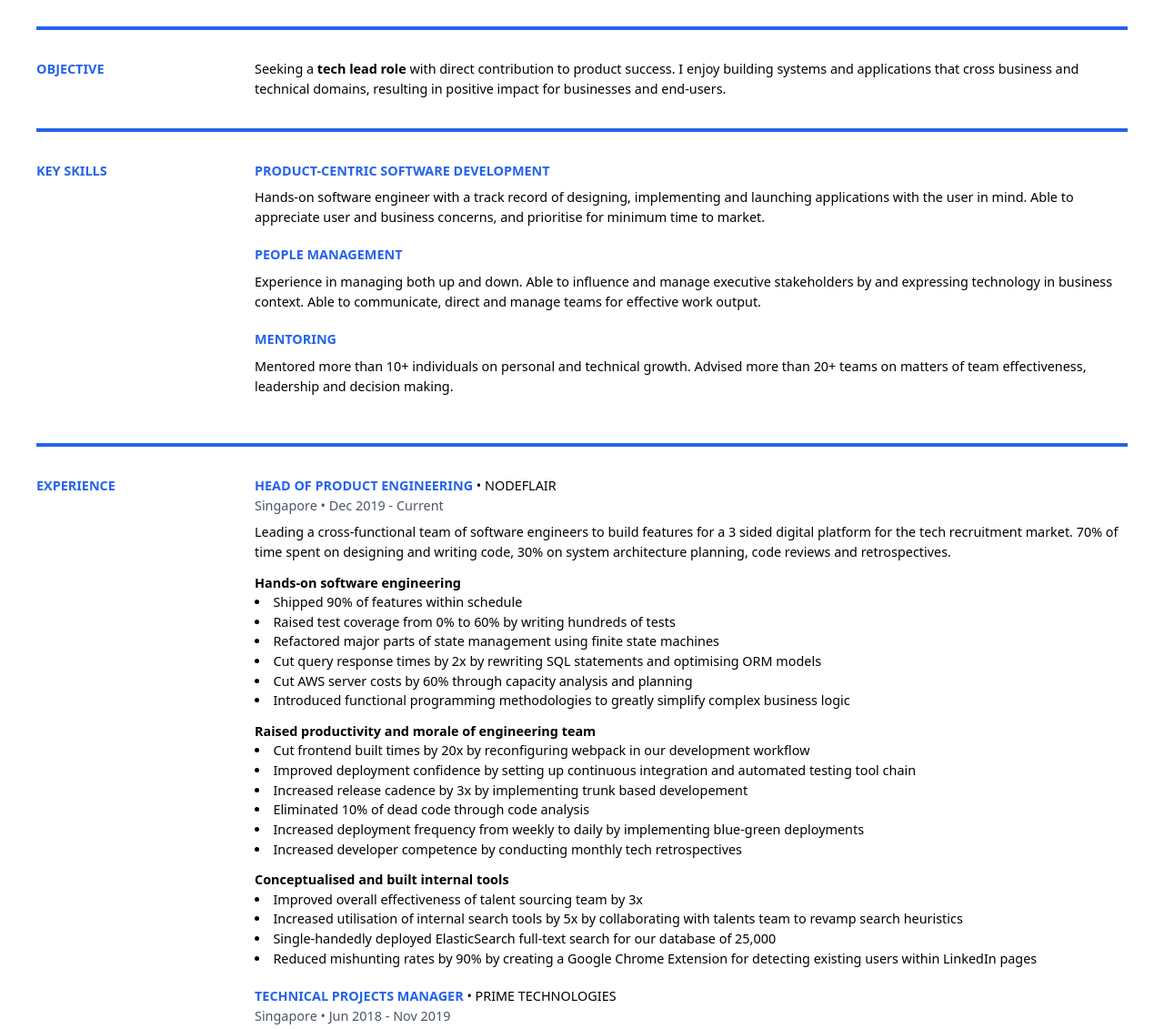
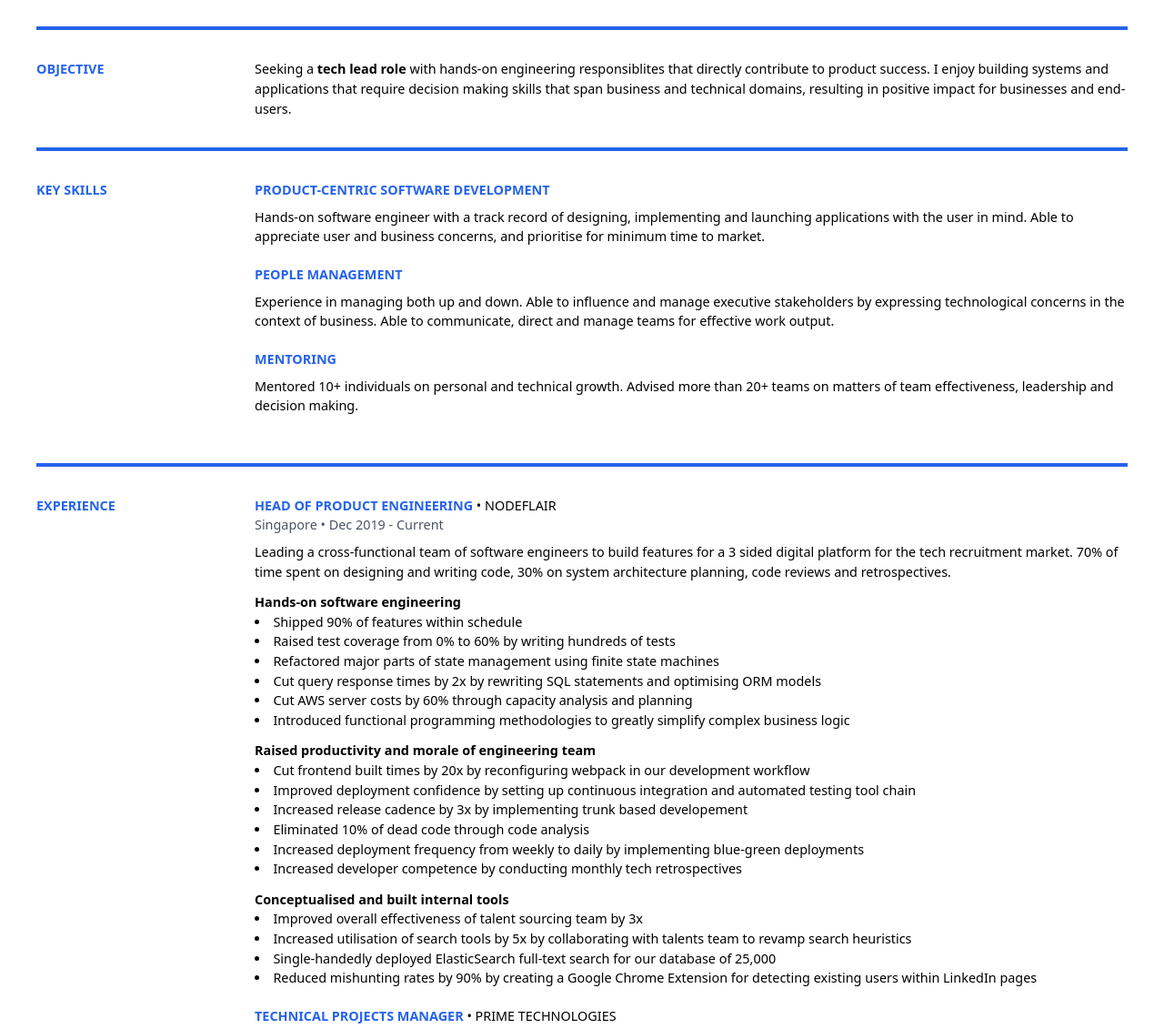
Before and after one commit to alvinncx/resume-template, a plain HTML site: page index.html in a window 1280 px wide. Shown: the part 109-1240 px from the top of the page at 91% size. Drawn offline with nearby package versions, Linux system fonts and the light colour scheme.

```diff
--- a/index.html
+++ b/index.html
@@ -39,8 +39,8 @@
             Objective
           </div>
           <div style="flex: 4;">
-            Seeking a <strong>tech lead role</strong> with direct contribution to product success.
-            I enjoy building systems and applications that cross business and technical domains, resulting in positive impact for businesses and end-users.
+            Seeking a <strong>tech lead role</strong> with hands-on engineering responsiblites that directly contribute to product success.
+            I enjoy building systems and applications that require decision making skills that span business and technical domains, resulting in positive impact for businesses and end-users.
           </div>
         </div>
 
--- a/templating.js
+++ b/templating.js
@@ -31,7 +31,7 @@ var experiences = [
         heading: "Conceptualised and built internal tools",
         items: [
           "Improved overall effectiveness of talent sourcing team by 3x",
-          "Increased utilisation of internal search tools by 5x by collaborating with talents team to revamp search heuristics",
+          "Increased utilisation of search tools by 5x by collaborating with talents team to revamp search heuristics",
           "Single-handedly deployed ElasticSearch full-text search for our database of 25,000",
           "Reduced mishunting rates by 90% by creating a Google Chrome Extension for detecting existing users within LinkedIn pages"
         ]
@@ -47,7 +47,7 @@ var experiences = [
       heading: "Technical Project Management",
       items: [
         "Managed 4 software projects with agile methodology",
-        "Achieved 90% of release schedule by managing and prioritising build with engineers",
+        "Achieved 90% of release schedule by managing and prioritising features with engineers",
         "Cut technical audit time by 50x by rewriting bash shell scripts",
         "Cut time taken to discover production error by 2 days by writing scripts to predict behavior",
         "Executed a technical proof-of-concept for a multi-tenancy web hosting system",
@@ -148,7 +148,7 @@ var educations = [
   {
     title: "KTH Royal Institute of Technology",
     date: "Stockholm, Sweden • 2011 - 2012",
-    subtext: "NUS Overseas Collages programme • Minor in Technopreneurship"
+    subtext: "NUS Overseas Collages programme, Minor in Technopreneurship"
   }
 ]
 
@@ -159,11 +159,11 @@ var skills = [
   },
   {
     title: "People management",
-    summary: "Experience in managing both up and down. Able to influence and manage executive stakeholders by and expressing technology in business context. Able to communicate, direct and manage teams for effective work output.",
+    summary: "Experience in managing both up and down. Able to influence and manage executive stakeholders by expressing technological concerns in the context of business. Able to communicate, direct and manage teams for effective work output.",
   },
   {
     title: "Mentoring",
-    summary: "Mentored more than 10+ individuals on personal and technical growth. Advised more than 20+ teams on matters of team effectiveness, leadership and decision making.",
+    summary: "Mentored 10+ individuals on personal and technical growth. Advised more than 20+ teams on matters of team effectiveness, leadership and decision making.",
   }
 ]
 
```
